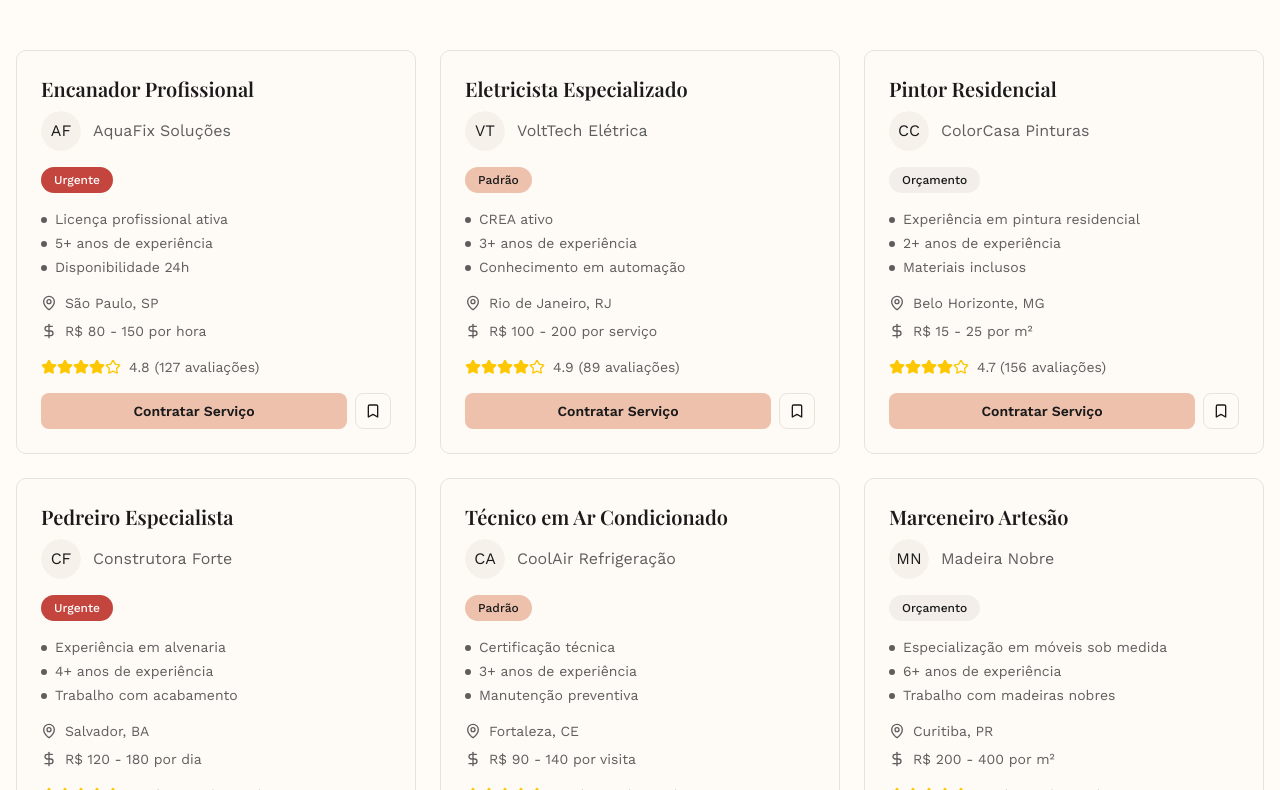
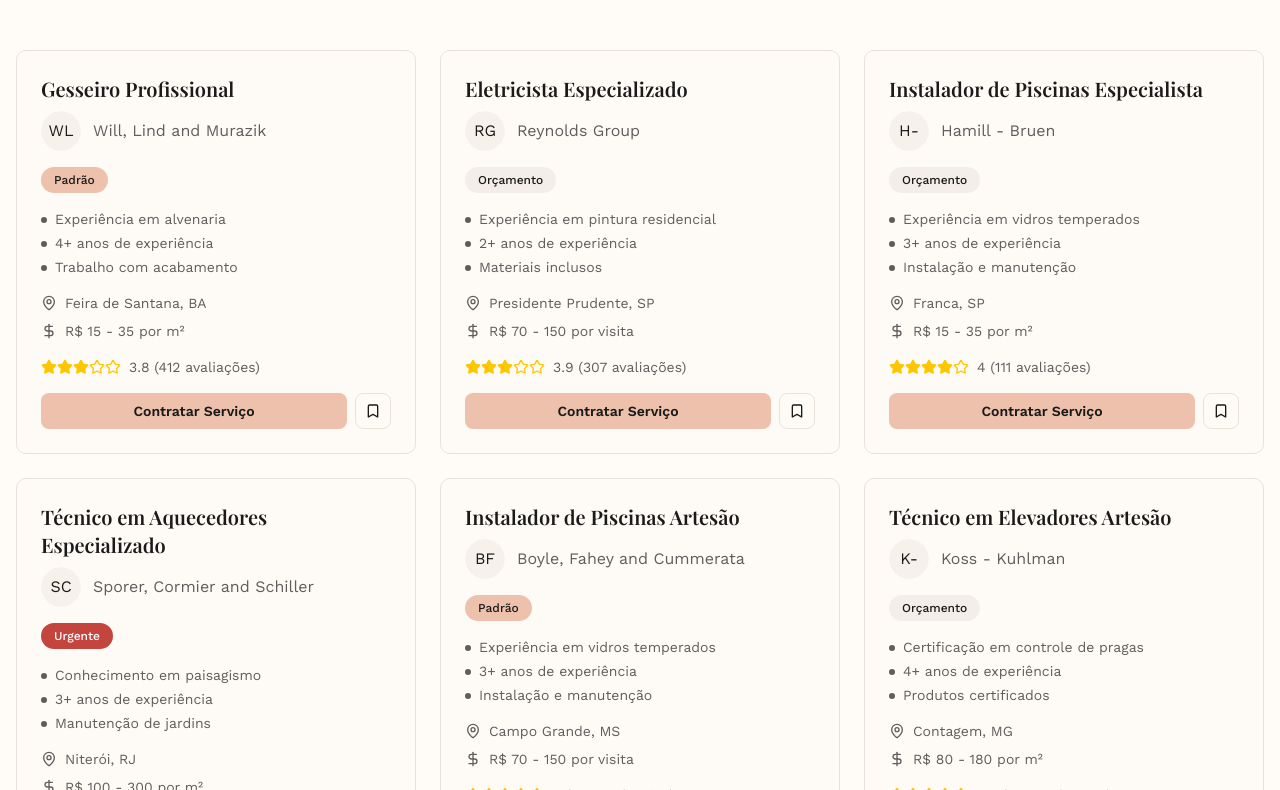
Before and after one commit to diozenio/servicin_frontend, a Next.js app: page / in a window 1280 px wide. Shown: the part 970-1760 px from the top of the page. Built offline with nearby package versions, Linux system fonts and the light colour scheme; a web font is replaced by a local one.

Commit message:
feat(mock): generate large dynamic dataset using faker for locations and services

```diff
--- a/package.json
+++ b/package.json
@@ -9,6 +9,7 @@
     "lint": "eslint"
   },
   "dependencies": {
+    "@faker-js/faker": "^10.0.0",
     "@radix-ui/react-avatar": "^1.1.10",
     "@radix-ui/react-dialog": "^1.1.15",
     "@radix-ui/react-popover": "^1.1.15",
--- a/src/infra/locations/mock-data.ts
+++ b/src/infra/locations/mock-data.ts
@@ -9,4 +9,100 @@ export const mockLocations: Location[] = [
   { id: "6", value: "fortaleza", label: "Fortaleza, CE" },
   { id: "7", value: "manaus", label: "Manaus, AM" },
   { id: "8", value: "curitiba", label: "Curitiba, PR" },
+  { id: "9", value: "recife", label: "Recife, PE" },
+  { id: "10", value: "porto-alegre", label: "Porto Alegre, RS" },
+  { id: "11", value: "belem", label: "Belém, PA" },
+  { id: "12", value: "goiania", label: "Goiânia, GO" },
+  { id: "13", value: "guarulhos", label: "Guarulhos, SP" },
+  { id: "14", value: "campinas", label: "Campinas, SP" },
+  { id: "15", value: "sao-luis", label: "São Luís, MA" },
+  { id: "16", value: "sao-goncalo", label: "São Gonçalo, RJ" },
+  { id: "17", value: "maceio", label: "Maceió, AL" },
+  { id: "18", value: "duque-de-caxias", label: "Duque de Caxias, RJ" },
+  { id: "19", value: "natal", label: "Natal, RN" },
+  { id: "20", value: "teresina", label: "Teresina, PI" },
+  { id: "21", value: "campo-grande", label: "Campo Grande, MS" },
+  { id: "22", value: "sao-bernardo", label: "São Bernardo do Campo, SP" },
+  { id: "23", value: "nova-iguacu", label: "Nova Iguaçu, RJ" },
+  { id: "24", value: "joao-pessoa", label: "João Pessoa, PB" },
+  { id: "25", value: "santo-andre", label: "Santo André, SP" },
+  { id: "26", value: "osasco", label: "Osasco, SP" },
+  { id: "27", value: "jaboatao", label: "Jaboatão dos Guararapes, PE" },
+  { id: "28", value: "sao-jose-campos", label: "São José dos Campos, SP" },
+  { id: "29", value: "ribeirao-preto", label: "Ribeirão Preto, SP" },
+  { id: "30", value: "uberlandia", label: "Uberlândia, MG" },
+  { id: "31", value: "sorocaba", label: "Sorocaba, SP" },
+  { id: "32", value: "contagem", label: "Contagem, MG" },
+  { id: "33", value: "aracaju", label: "Aracaju, SE" },
+  { id: "34", value: "feira-santana", label: "Feira de Santana, BA" },
+  { id: "35", value: "cuiaba", label: "Cuiabá, MT" },
+  { id: "36", value: "joinville", label: "Joinville, SC" },
+  { id: "37", value: "juiz-fora", label: "Juiz de Fora, MG" },
+  { id: "38", value: "londrina", label: "Londrina, PR" },
+  { id: "39", value: "aparecida-goiania", label: "Aparecida de Goiânia, GO" },
+  { id: "40", value: "porto-velho", label: "Porto Velho, RO" },
+  { id: "41", value: "ananindeua", label: "Ananindeua, PA" },
+  { id: "42", value: "serra", label: "Serra, ES" },
+  { id: "43", value: "niteroi", label: "Niterói, RJ" },
+  { id: "44", value: "vitoria", label: "Vitória, ES" },
+  { id: "45", value: "macapa", label: "Macapá, AP" },
+  { id: "46", value: "florianopolis", label: "Florianópolis, SC" },
+  { id: "47", value: "sao-joao-meriti", label: "São João de Meriti, RJ" },
+  { id: "48", value: "mogi-cruzes", label: "Mogi das Cruzes, SP" },
+  { id: "49", value: "diadema", label: "Diadema, SP" },
+  { id: "50", value: "betim", label: "Betim, MG" },
+  { id: "51", value: "carapicuiba", label: "Carapicuíba, SP" },
+  { id: "52", value: "olinda", label: "Olinda, PE" },
+  { id: "53", value: "campina-grande", label: "Campina Grande, PB" },
+  { id: "54", value: "piracicaba", label: "Piracicaba, SP" },
+  { id: "55", value: "cariacica", label: "Cariacica, ES" },
+  { id: "56", value: "bauru", label: "Bauru, SP" },
+  { id: "57", value: "itaquaquecetuba", label: "Itaquaquecetuba, SP" },
+  { id: "58", value: "sao-vicente", label: "São Vicente, SP" },
+  { id: "59", value: "vitoria-conquista", label: "Vitória da Conquista, BA" },
+  { id: "60", value: "caucaia", label: "Caucaia, CE" },
+  { id: "61", value: "itabuna", label: "Itabuna, BA" },
+  { id: "62", value: "maringa", label: "Maringá, PR" },
+  { id: "63", value: "campos-goytacazes", label: "Campos dos Goytacazes, RJ" },
+  { id: "64", value: "hortolandia", label: "Hortolândia, SP" },
+  { id: "65", value: "presidente-prudente", label: "Presidente Prudente, SP" },
+  { id: "66", value: "sao-leopoldo", label: "São Leopoldo, RS" },
+  { id: "67", value: "guaruja", label: "Guarujá, SP" },
+  { id: "68", value: "taubate", label: "Taubaté, SP" },
+  { id: "69", value: "pelotas", label: "Pelotas, RS" },
+  { id: "70", value: "praia-grande", label: "Praia Grande, SP" },
+  { id: "71", value: "limeira", label: "Limeira, SP" },
+  { id: "72", value: "santarem", label: "Santarém, PA" },
+  { id: "73", value: "petrolina", label: "Petrolina, PE" },
+  { id: "74", value: "blumenau", label: "Blumenau, SC" },
+  { id: "75", value: "franca", label: "Franca, SP" },
+  { id: "76", value: "caruaru", label: "Caruaru, PE" },
+  { id: "77", value: "ponta-grossa", label: "Ponta Grossa, PR" },
+  { id: "78", value: "vitoria-es", label: "Vitória, ES" },
+  { id: "79", value: "guarapuava", label: "Guarapuava, PR" },
+  { id: "80", value: "cascavel", label: "Cascavel, PR" },
+  { id: "81", value: "ipatinga", label: "Ipatinga, MG" },
+  { id: "82", value: "embu", label: "Embu das Artes, SP" },
+  { id: "83", value: "vila-velha", label: "Vila Velha, ES" },
+  { id: "84", value: "varzea-grande", label: "Várzea Grande, MT" },
+  { id: "85", value: "santa-maria", label: "Santa Maria, RS" },
+  {
+    id: "86",
+    value: "governador-valadares",
+    label: "Governador Valadares, MG",
+  },
+  { id: "87", value: "sao-jose-rio-preto", label: "São José do Rio Preto, SP" },
+  { id: "88", value: "novo-hamburgo", label: "Novo Hamburgo, RS" },
+  { id: "89", value: "barueri", label: "Barueri, SP" },
+  { id: "90", value: "viamao", label: "Viamão, RS" },
+  { id: "91", value: "volta-redonda", label: "Volta Redonda, RJ" },
+  { id: "92", value: "juazeiro-norte", label: "Juazeiro do Norte, CE" },
+  { id: "93", value: "imperatriz", label: "Imperatriz, MA" },
+  { id: "94", value: "taboao-serra", label: "Taboão da Serra, SP" },
+  { id: "95", value: "sumare", label: "Sumaré, SP" },
+  { id: "96", value: "palmas", label: "Palmas, TO" },
+  { id: "97", value: "rio-branco", label: "Rio Branco, AC" },
+  { id: "98", value: "boa-vista", label: "Boa Vista, RR" },
+  { id: "99", value: "arapiraca", label: "Arapiraca, AL" },
+  { id: "100", value: "maraba", label: "Marabá, PA" },
 ];
--- a/src/infra/services/mock-data.ts
+++ b/src/infra/services/mock-data.ts
@@ -1,130 +1,134 @@
 import { Service } from "@/core/domain/models/service";
+import { mockLocations } from "../locations/mock-data";
+import { faker } from "@faker-js/faker";
 
-export const mockServices: Service[] = [
-  {
-    id: "1",
-    title: "Encanador Profissional",
-    company: "AquaFix Soluções",
-    type: "Urgente",
-    requirements: [
+const serviceTypes = ["Urgente", "Padrão", "Orçamento"];
+const serviceCategories = [
+  "Encanador",
+  "Eletricista",
+  "Pintor",
+  "Pedreiro",
+  "Técnico em Ar Condicionado",
+  "Marceneiro",
+  "Jardineiro",
+  "Dedetizador",
+  "Serralheiro",
+  "Vidraceiro",
+  "Gesseiro",
+  "Impermeabilizador",
+  "Marmorista",
+  "Instalador de Drywall",
+  "Técnico em Energia Solar",
+  "Chaveiro",
+  "Montador de Móveis",
+  "Técnico em Segurança",
+  "Desentupidor",
+  "Instalador de Piscinas",
+  "Técnico em Portões",
+  "Limpeza de Fachadas",
+  "Instalador de Pisos",
+  "Técnico em Aquecedores",
+  "Decorador de Interiores",
+  "Paisagista",
+  "Técnico em Refrigeração",
+  "Instalador de Câmeras",
+  "Técnico em Elevadores",
+  "Instalador de Portas",
+  "Técnico em Automação",
+  "Instalador de Janelas",
+  "Técnico em Hidráulica",
+];
+
+const requirementsTemplates = [
+  [
     "Licença profissional ativa",
     "5+ anos de experiência",
     "Disponibilidade 24h",
   ],
-    location: {
-      id: "1",
-      value: "sao-paulo",
-      label: "São Paulo, SP",
-    },
-    price: "R$ 80 - 150 por hora",
-    rating: 4.8,
-    reviews: 127,
-    logo: "",
-    logoFallback: "AF",
-  },
-  {
-    id: "2",
-    title: "Eletricista Especializado",
-    company: "VoltTech Elétrica",
-    type: "Padrão",
-    requirements: [
-      "CREA ativo",
-      "3+ anos de experiência",
-      "Conhecimento em automação",
-    ],
-    location: {
-      id: "2",
-      value: "rio-de-janeiro",
-      label: "Rio de Janeiro, RJ",
-    },
-    price: "R$ 100 - 200 por serviço",
-    rating: 4.9,
-    reviews: 89,
-    logo: "",
-    logoFallback: "VT",
-  },
-  {
-    id: "3",
-    title: "Pintor Residencial",
-    company: "ColorCasa Pinturas",
-    type: "Orçamento",
-    requirements: [
+  ["CREA ativo", "3+ anos de experiência", "Conhecimento em automação"],
+  [
     "Experiência em pintura residencial",
     "2+ anos de experiência",
     "Materiais inclusos",
   ],
-    location: {
-      id: "3",
-      value: "belo-horizonte",
-      label: "Belo Horizonte, MG",
-    },
-    price: "R$ 15 - 25 por m²",
-    rating: 4.7,
-    reviews: 156,
-    logo: "",
-    logoFallback: "CC",
-  },
-  {
-    id: "4",
-    title: "Pedreiro Especialista",
-    company: "Construtora Forte",
-    type: "Urgente",
-    requirements: [
+  [
     "Experiência em alvenaria",
     "4+ anos de experiência",
     "Trabalho com acabamento",
   ],
-    location: {
-      id: "4",
-      value: "salvador",
-      label: "Salvador, BA",
-    },
-    price: "R$ 120 - 180 por dia",
-    rating: 4.6,
-    reviews: 203,
-    logo: "",
-    logoFallback: "CF",
-  },
-  {
-    id: "5",
-    title: "Técnico em Ar Condicionado",
-    company: "CoolAir Refrigeração",
-    type: "Padrão",
-    requirements: [
-      "Certificação técnica",
-      "3+ anos de experiência",
-      "Manutenção preventiva",
-    ],
-    location: {
-      id: "6",
-      value: "fortaleza",
-      label: "Fortaleza, CE",
-    },
-    price: "R$ 90 - 140 por visita",
-    rating: 4.8,
-    reviews: 94,
-    logo: "",
-    logoFallback: "CA",
-  },
-  {
-    id: "6",
-    title: "Marceneiro Artesão",
-    company: "Madeira Nobre",
-    type: "Orçamento",
-    requirements: [
+  ["Certificação técnica", "3+ anos de experiência", "Manutenção preventiva"],
+  [
     "Especialização em móveis sob medida",
     "6+ anos de experiência",
     "Trabalho com madeiras nobres",
   ],
-    location: {
-      id: "8",
-      value: "curitiba",
-      label: "Curitiba, PR",
-    },
-    price: "R$ 200 - 400 por m²",
-    rating: 4.9,
-    reviews: 67,
+  [
+    "Conhecimento em paisagismo",
+    "3+ anos de experiência",
+    "Manutenção de jardins",
+  ],
+  [
+    "Certificação em controle de pragas",
+    "4+ anos de experiência",
+    "Produtos certificados",
+  ],
+  [
+    "Experiência com metalurgia",
+    "5+ anos de experiência",
+    "Projetos personalizados",
+  ],
+  [
+    "Experiência em vidros temperados",
+    "3+ anos de experiência",
+    "Instalação e manutenção",
+  ],
+];
+
+const priceRanges = [
+  "R$ 50 - 150 por hora",
+  "R$ 80 - 200 por serviço",
+  "R$ 15 - 35 por m²",
+  "R$ 100 - 300 por dia",
+  "R$ 60 - 120 por visita",
+  "R$ 200 - 500 por m²",
+  "R$ 70 - 150 por visita",
+  "R$ 150 - 400 por serviço",
+  "R$ 100 - 300 por m²",
+  "R$ 80 - 180 por m²",
+];
+
+const generateService = (id: string): Service => {
+  const category = faker.helpers.arrayElement(serviceCategories);
+  const companyName = faker.company.name();
+  const initials = companyName
+    .split(" ")
+    .map((word) => word[0])
+    .join("")
+    .slice(0, 2)
+    .toUpperCase();
+
+  return {
+    id,
+    title: `${category} ${faker.helpers.arrayElement([
+      "Profissional",
+      "Especializado",
+      "Especialista",
+      "Técnico",
+      "Artesão",
+    ])}`,
+    company: companyName,
+    type: faker.helpers.arrayElement(serviceTypes),
+    requirements: faker.helpers.arrayElement(requirementsTemplates),
+    location: faker.helpers.arrayElement(mockLocations),
+    price: faker.helpers.arrayElement(priceRanges),
+    rating: faker.number.float({ min: 3.5, max: 5.0, fractionDigits: 1 }),
+    reviews: faker.number.int({ min: 20, max: 500 }),
     logo: "",
-    logoFallback: "MN",
-  },
-];
+    logoFallback: initials,
+  };
+};
+
+export const mockServices: Service[] = Array.from(
+  { length: 1000 },
+  (_, index) => generateService((index + 1).toString())
+);
```
Also changed, not shown: 1 other file (tests, documents, lock files or other folders). Lines whose indentation alone changed are shown as unchanged.
